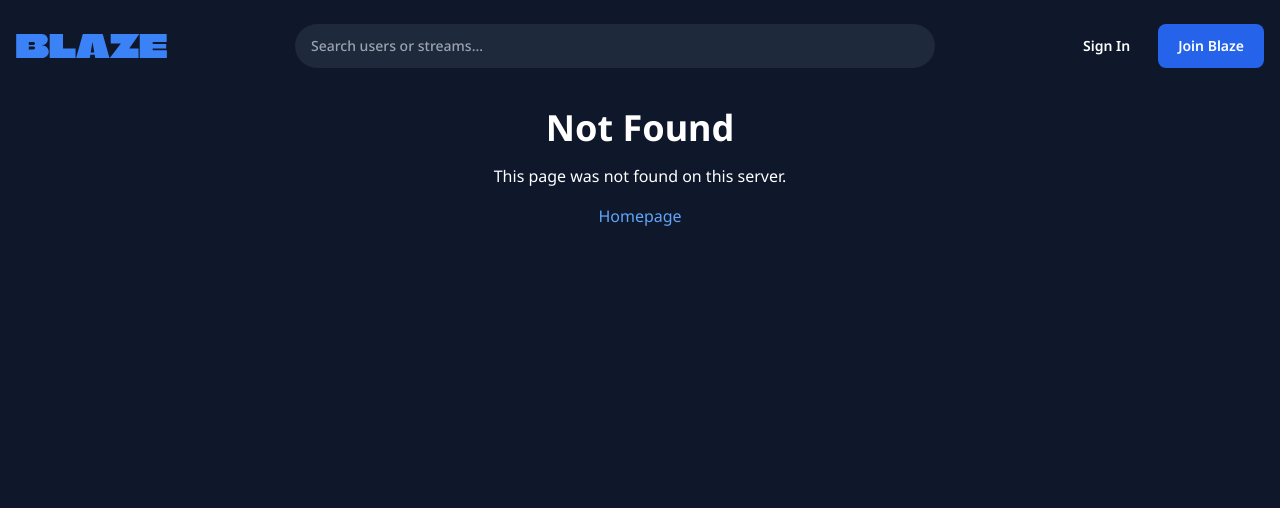
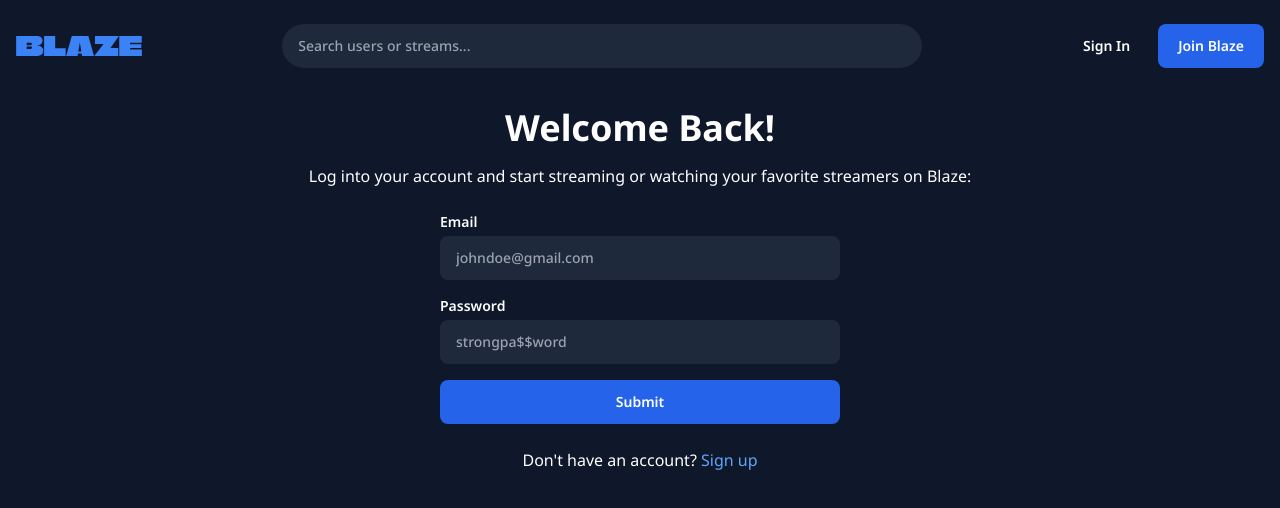
Before and after one commit to MisterKirill/blaze, a Next.js app in the folder web/: page /signin in a window 1280 px wide. Before the commit this address had no page. Shown: the top 508 px of the page. Built offline with nearby package versions, Linux system fonts and the light colour scheme; no server answers.

Commit message:
feat(web): sign in page

```diff
--- /dev/null
+++ b/web/src/app/actions.ts
@@ -0,0 +1,32 @@
+"use server";
+
+import axios from "@/lib/axios";
+import { AxiosError } from "axios";
+import { cookies } from "next/headers";
+import { redirect } from "next/navigation";
+
+export async function signIn(prevState: unknown, formData: FormData) {
+  const data = {
+    email: formData.get("email"),
+    password: formData.get("password"),
+  };
+
+  try {
+    const res = await axios.post("/auth/login", data);
+    (await cookies()).set("token", res.data.token, {
+      httpOnly: true,
+      expires: 60 * 60 * 24 * 30,
+    });
+  } catch (err) {
+    if (err instanceof AxiosError) {
+      return err.response?.data;
+    } else {
+      return {
+        email: "Failed to authenticate!",
+        password: "",
+      };
+    }
+  }
+
+  redirect("/");
+}
--- a/web/src/app/not-found.tsx
+++ b/web/src/app/not-found.tsx
@@ -1,4 +1,9 @@
-import TextLink from "@/components/TextLink";
+import TextLink from "@/components/ui/TextLink";
+import { Metadata } from "next";
+
+export const metadata: Metadata = {
+  title: "Not Found - Blaze",
+};
 
 export default function NotFound() {
   return (
--- /dev/null
+++ b/web/src/app/signin/page.tsx
@@ -0,0 +1,19 @@
+import SigninForm from "@/components/forms/SigninForm";
+import TextLink from "@/components/ui/TextLink";
+
+export default function Signin() {
+  return (
+    <div className="text-center">
+      <h1 className="font-bold text-4xl mb-4">Welcome Back!</h1>
+      <p className="mb-6">
+        Log into your account and start streaming or watching your favorite streamers on Blaze:
+      </p>
+
+      <SigninForm />
+
+      <p className="mt-6">
+        Don&apos;t have an account? <TextLink href="/signup">Sign up</TextLink>
+      </p>
+    </div>
+  );
+}
--- a/web/src/components/Header.tsx
+++ b/web/src/components/Header.tsx
@@ -1,6 +1,6 @@
 import Image from "next/image";
 import Link from "next/link";
-import Button from "./Button";
+import Button from "./ui/Button";
 
 export default function Header() {
   return (
@@ -9,17 +9,18 @@ export default function Header() {
         <Image
           src="/big_logo.svg"
           alt="Blaze logo"
-          className="h-6 w-auto hover:opacity-90"
+          className="h-5 w-auto hover:opacity-85"
           width={0}
           height={0}
           priority
         />
       </Link>
 
-      <form className="max-w-[40rem] w-full">
+      <form action="/search" className="max-w-[40rem] w-full">
         <input
           type="text"
-          className="px-4 py-3 font-medium text-sm bg-slate-800 rounded-full w-full"
+          name="q"
+          className="px-4 py-3 font-medium text-sm bg-slate-800 rounded-full w-full outline-none focus:ring-2 ring-blue-600"
           placeholder="Search users or streams..."
         />
       </form>
--- /dev/null
+++ b/web/src/components/forms/SigninForm.tsx
@@ -0,0 +1,43 @@
+"use client";
+
+import { useActionState } from "react";
+import Button from "../ui/Button";
+import Input from "../ui/Input";
+import { signIn } from "@/app/actions";
+
+const defaultState = {
+  email: "",
+  password: "",
+};
+
+export default function SigninForm() {
+  const [state, formAction, pending] = useActionState(signIn, defaultState);
+
+  return (
+    <form action={formAction} className="max-w-[25rem] mx-auto">
+      <div className="flex flex-col gap-1 text-left mb-4">
+        <label htmlFor="email" className="font-semibold text-sm">
+          Email
+        </label>
+        <Input type="email" id="email" placeholder="johndoe@gmail.com" required />
+        {state.email && (
+          <span className="font-semibold text-sm text-red-400">{state.email}</span>
+        )}
+      </div>
+
+      <div className="flex flex-col gap-1 text-left mb-4">
+        <label htmlFor="password" className="font-semibold text-sm">
+          Password
+        </label>
+        <Input type="password" id="password" placeholder="strongpa$$word" required />
+        {state.password && (
+          <span className="font-semibold text-sm text-red-400">{state.password}</span>
+        )}
+      </div>
+
+      <Button type="submit" className="w-full" disabled={pending}>
+        Submit
+      </Button>
+    </form>
+  );
+}
--- a/web/src/components/Button.tsx
+++ b/web/src/components/ui/Button.tsx
@@ -7,7 +7,7 @@ export default function Button({
 }: ButtonHTMLAttributes<HTMLButtonElement>) {
   return (
     <button
-      className={`${className} px-5 py-3 font-semibold text-sm bg-blue-600 hover:bg-blue-700 rounded-lg`}
+      className={`${className} px-5 py-3 font-semibold text-sm bg-blue-600 hover:bg-blue-700 rounded-lg disabled:opacity-70`}
       {...props}
     >
       {children}
--- /dev/null
+++ b/web/src/components/ui/Input.tsx
@@ -0,0 +1,10 @@
+import { InputHTMLAttributes } from "react";
+
+export default function Input({ className, ...props }: InputHTMLAttributes<HTMLInputElement>) {
+  return (
+    <input
+      className={`${className} px-4 py-3 font-medium text-sm bg-slate-800 rounded-lg w-full outline-none focus:ring-2 ring-blue-600`}
+      {...props}
+    />
+  );
+}
--- /dev/null
+++ b/web/src/lib/axios.ts
@@ -0,0 +1,7 @@
+import axios from "axios";
+
+const instance = axios.create({
+  baseURL: process.env.NEXT_PUBLIC_API_URL,
+});
+
+export default instance;
```
Also changed, not shown: web/package.json (+7 -6 lines), web/src/components/ui/TextLink.tsx (renamed from web/src/components/TextLink.tsx), 2 other files (tests, documents, lock files or other folders).
